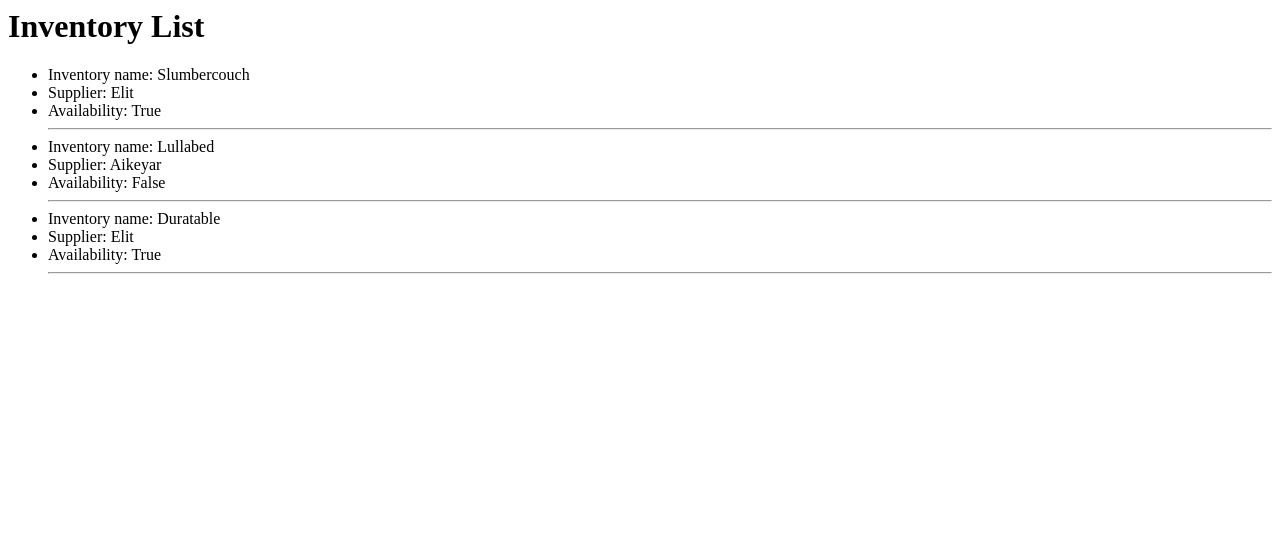
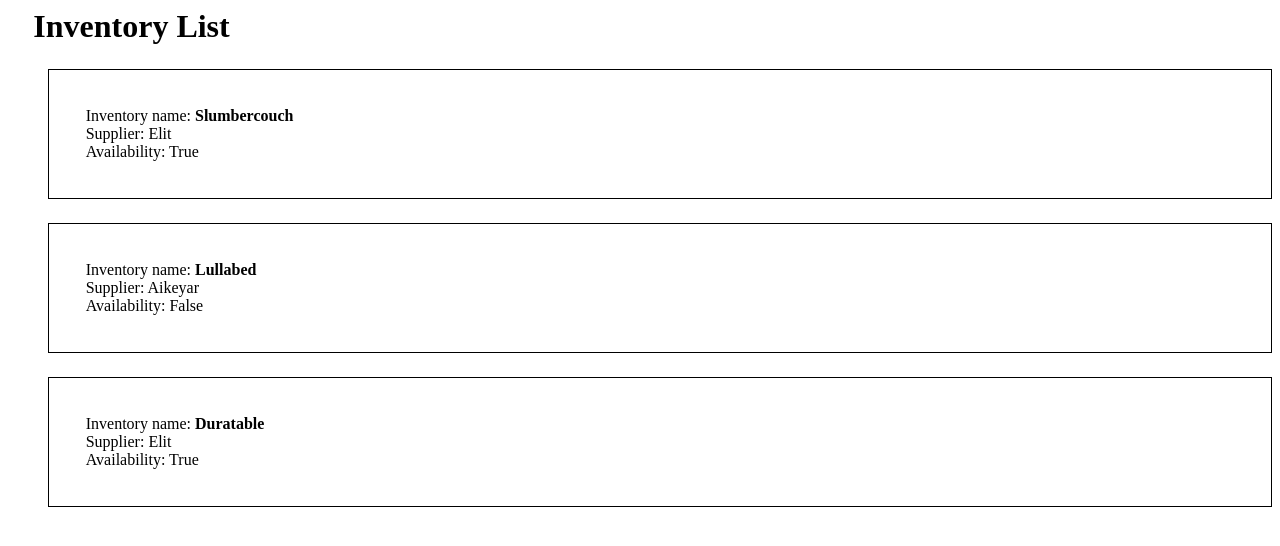
Before and after one commit to Joannajojo/Inventory-Management, a Django app: template inventory/templates/inventory/inventory_list.html in a window 1280 px wide. Shown: the top 546 px of the page. Run offline with Django 4.2, Linux system fonts and the light colour scheme; the template is opened without the code that fills it: values that come from a table or form of the project are taken from there, others are empty; data comes from the database, SQL or seed files in the repository.

Commit message:
create view for inventory/<id>
and also modified view to include query string

```diff
--- a/inventory/templates/inventory/inventory_detail.html
+++ b/inventory/templates/inventory/inventory_detail.html
@@ -1,8 +1,10 @@
+<h1 style="margin-left: 2%;">Inventory name: {{ object.name }}</h1>
+<div style="margin:2%;">
+ <img src="/../../media/chair.jpg" alt="inventory" width="100" height="100">
 
-  <h1>Inventory name: {{ object.name }}</h1>
-  <img src="/../../media/chair.jpg" alt="inventory" width="100" height="100">
   <p><strong>Description:</strong> {{ object.description }}</p>
   <p><strong>Note:</strong> {{ object.note }}</p>
   <p><strong>Stock:</strong> {{ object.stock }}</p>
   <p><strong>Availability:</strong> {{ object.availability }}</p>
   <p><strong>Supplier:</strong> {{ object.supplier }}</p>
+</div>
--- a/inventory/templates/inventory/inventory_list.html
+++ b/inventory/templates/inventory/inventory_list.html
@@ -1,12 +1,15 @@
-<h1>Inventory List</h1>
+<h1 style="margin-left: 2%;margin-right: 2%;">Inventory List</h1>
 
 <ul>
     {% for object in object_list %}
+    <div style="border: 1px solid black;margin-top:2%; padding: 3%;">
 
-    <li>Inventory name: {{ object.name }}</li>
-    <li>Supplier: {{ object.supplier }}</li>
-    <li>Availability: {{ object.availability }}</li>
-    <hr>
+        <li style="list-style-type: none;">Inventory name:<strong> {{ object.name }}</strong> </li>
+        <li style="list-style-type: none;">Supplier: {{ object.supplier }}</li>
+        <li style="list-style-type: none;">Availability: {{ object.availability }}</li>
+    </div>
+
+
     <!-- If object_list is empty  -->
     {% empty %}
     <li>No objects yet.</li>
--- a/inventory/urls.py
+++ b/inventory/urls.py
@@ -4,7 +4,7 @@ from . import views
 
 
 urlpatterns = [
-    path('inventory', views.InventoryList.as_view()),
+    path('', views.InventoryList.as_view()),
     path('api/inventory', views.InventoryView.as_view()),
-    path('inventory/<int:pk>', views.InventoryDetail.as_view())
+    path('<int:pk>', views.InventoryDetail.as_view())
 ]
--- a/inventory_management/urls.py
+++ b/inventory_management/urls.py
@@ -19,6 +19,6 @@ from django.urls import path, include
 
 urlpatterns = [
     path('admin/', admin.site.urls),
-    path('', include('inventory.urls'))
+    path('inventory/', include('inventory.urls')),
 
 ]
```
Also changed, not shown: inventory/tests/test_views.py (added, +8 -0 lines), inventory/views.py (+5 -3 lines).
